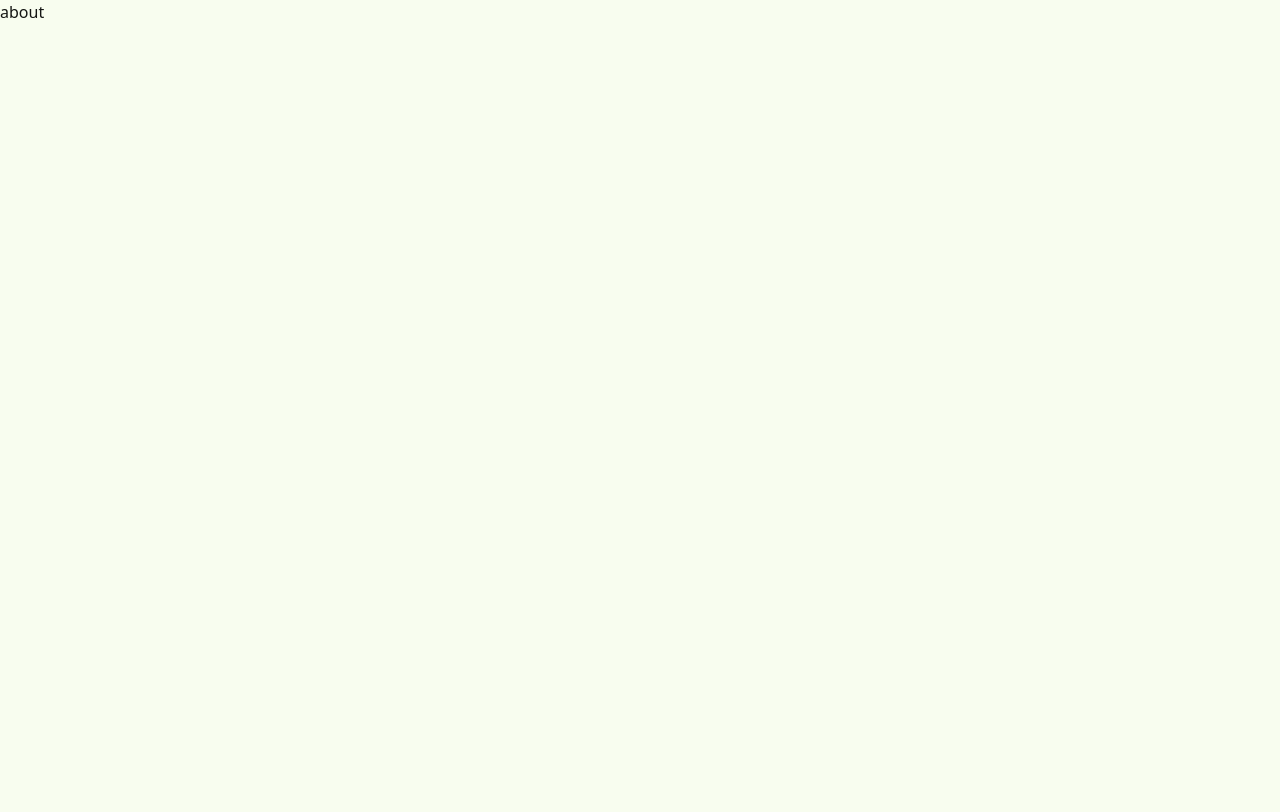
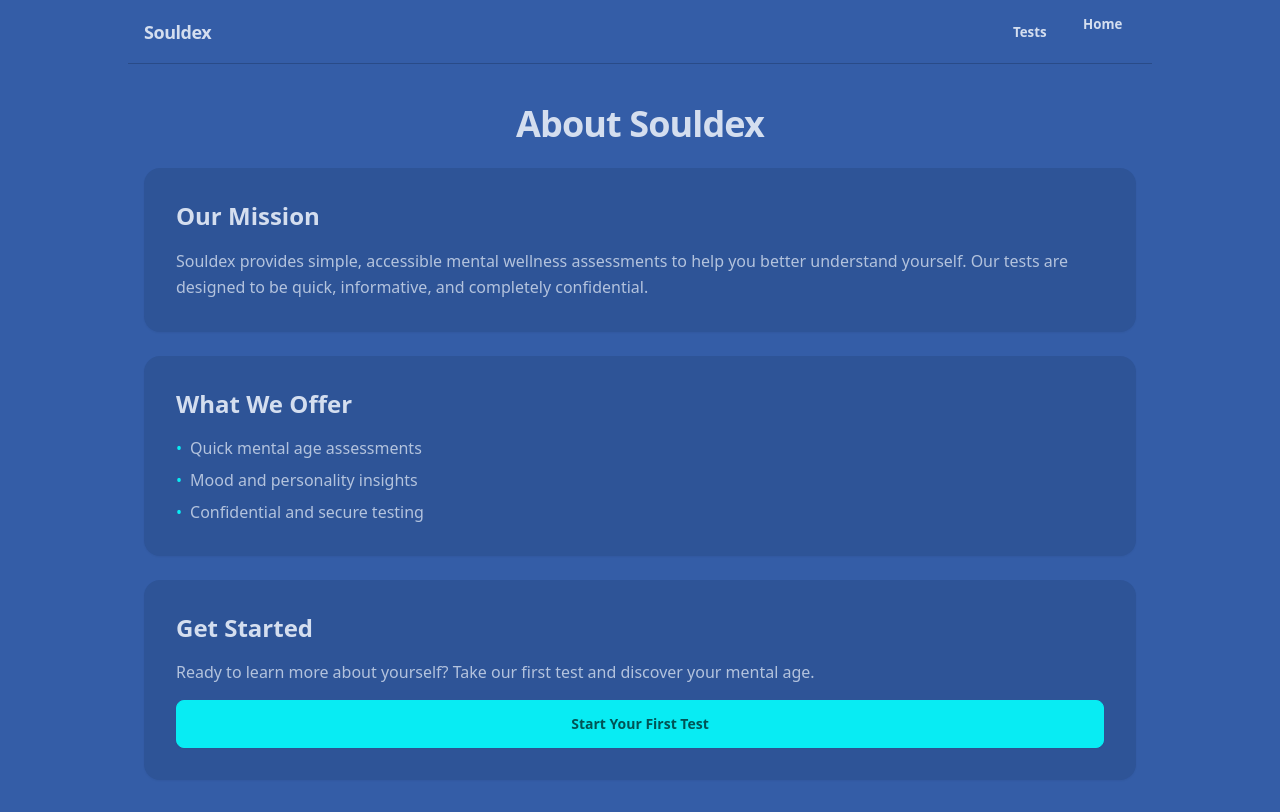
Before and after one commit to SAGEisheree/souldex, a React (Vite) app: page /about in a window 1280 px wide. Built offline with nearby package versions, Linux system fonts and the light colour scheme.

Commit message:
answers are ready to send to api

```diff
--- a/index.html
+++ b/index.html
@@ -1,5 +1,5 @@
 <!doctype html>
-<html lang="en" data-theme="lemonade">
+<html lang="en" data-theme="aqua">
   <head>
     <meta charset="UTF-8" />
     <link rel="icon" type="image/svg+xml" href="/vite.svg" />
--- a/package.json
+++ b/package.json
@@ -10,6 +10,7 @@
     "preview": "vite preview"
   },
   "dependencies": {
+    "@google/generative-ai": "^0.24.1",
     "react": "^19.1.0",
     "react-dom": "^19.1.0",
     "react-router-dom": "^7.13.1"
--- a/src/App.jsx
+++ b/src/App.jsx
@@ -3,12 +3,16 @@ import { Routes, Route } from "react-router-dom";
 import HomePage from "./things/homePage.jsx";
 import MentalAge from "./things/mentalAge.jsx";
 import About from "./things/about.jsx";
+import Response1 from "./things/response1.jsx";
+import MentalSubmit from "./things/mentalsubmit.jsx";
 
 const App = () => {
   return (
     <Routes>
       <Route path="/" element={<HomePage />} />
-      <Route path="/mentalage" element={<MentalAge />} />
+      <Route path="/mentalage" element={<MentalAge />}/>
+      <Route path="/response" element={<Response1 />} />
+      <Route path="/mentalsubmit" element={<MentalSubmit />} />
       <Route path="/about" element={<About />} />
     </Routes>
   );
--- a/src/things/about.jsx
+++ b/src/things/about.jsx
@@ -1,9 +1,78 @@
 import React from 'react'
+import { Link } from "react-router-dom";
 
-const about = () => {
+const About = () => {
   return (
-    <div>about</div>
+    <div className="min-h-screen bg-base-100 text-base-content">
+      {/* Navbar */}
+      <nav className="navbar mx-auto max-w-5xl border-b border-base-300 px-4">
+        <div className="flex-1">
+          <span className="text-lg font-bold tracking-tight">Souldex</span>
+        </div>
+        <div className="flex-none gap-2">
+          <button className="btn btn-ghost btn-sm normal-case hidden md:block">Tests</button>
+          <Link to="/" className="btn btn-ghost btn-sm normal-case hidden md:block">Home</Link>
+          {/* Mobile menu button */}
+          <div className="dropdown dropdown-end md:hidden">
+            <label tabIndex={0} className="btn btn-ghost btn-sm btn-circle">
+              <svg xmlns="http://www.w3.org/2000/svg" className="h-5 w-5" fill="none" viewBox="0 0 24 24" stroke="currentColor">
+                <path strokeLinecap="round" strokeLinejoin="round" strokeWidth="2" d="M4 6h16M4 12h16M4 18h16" />
+              </svg>
+            </label>
+            <ul tabIndex={0} className="menu menu-sm dropdown-content mt-3 z-[1] p-2 shadow bg-base-100 rounded-box w-52">
+              <li><button className="btn btn-ghost btn-sm normal-case">Tests</button></li>
+              <li><Link to="/" className="btn btn-ghost btn-sm normal-case">Home</Link></li>
+            </ul>
+          </div>
+        </div>
+      </nav>
+
+      {/* Main Content */}
+      <main className="mx-auto max-w-5xl space-y-8 px-4 pb-8 pt-10">
+        <section className="space-y-6">
+          <h1 className="text-2xl md:text-4xl font-bold tracking-tight text-center">About Souldex</h1>
+
+          <div className="prose prose-base md:prose-lg max-w-none">
+            <div className="card bg-base-200 shadow-sm p-6 md:p-8">
+              <h2 className="text-xl md:text-2xl font-semibold mb-4">Our Mission</h2>
+              <p className="text-base-content/80 leading-relaxed">
+                Souldex provides simple, accessible mental wellness assessments to help you better understand yourself.
+                Our tests are designed to be quick, informative, and completely confidential.
+              </p>
+            </div>
+
+            <div className="card bg-base-200 shadow-sm p-6 md:p-8 mt-6">
+              <h2 className="text-xl md:text-2xl font-semibold mb-4">What We Offer</h2>
+              <ul className="space-y-2 text-base-content/80">
+                <li className="flex items-start gap-2">
+                  <span className="text-primary">•</span>
+                  <span>Quick mental age assessments</span>
+                </li>
+                <li className="flex items-start gap-2">
+                  <span className="text-primary">•</span>
+                  <span>Mood and personality insights</span>
+                </li>
+                <li className="flex items-start gap-2">
+                  <span className="text-primary">•</span>
+                  <span>Confidential and secure testing</span>
+                </li>
+              </ul>
+            </div>
+
+            <div className="card bg-base-200 shadow-sm p-6 md:p-8 mt-6">
+              <h2 className="text-xl md:text-2xl font-semibold mb-4">Get Started</h2>
+              <p className="text-base-content/80 mb-4">
+                Ready to learn more about yourself? Take our first test and discover your mental age.
+              </p>
+              <Link to="/mentalage" className="btn btn-primary">
+                Start Your First Test
+              </Link>
+            </div>
+          </div>
+        </section>
+      </main>
+    </div>
   )
 }
 
-export default about
+export default About
--- a/src/things/homePage.jsx
+++ b/src/things/homePage.jsx
@@ -8,9 +8,21 @@ const HomePage = () => (
       <div className="flex-1">
         <span className="text-lg font-bold tracking-tight">Souldex</span>
       </div>
-      <div className="hidden flex-none gap-2 md:flex">
-        <button className="btn btn-ghost btn-sm normal-case">Tests</button>
-        <Link to="/about" className="btn btn-ghost btn-sm normal-case">About</Link>
+      <div className="flex-none gap-2">
+        <button className="btn btn-ghost btn-sm normal-case hidden md:block">Tests</button>
+        <Link to="/about" className="btn btn-ghost btn-sm normal-case hidden md:block">About</Link>
+        {/* Mobile menu button */}
+        <div className="dropdown dropdown-end md:hidden">
+          <label tabIndex={0} className="btn btn-ghost btn-sm btn-circle">
+            <svg xmlns="http://www.w3.org/2000/svg" className="h-5 w-5" fill="none" viewBox="0 0 24 24" stroke="currentColor">
+              <path strokeLinecap="round" strokeLinejoin="round" strokeWidth="2" d="M4 6h16M4 12h16M4 18h16" />
+            </svg>
+          </label>
+          <ul tabIndex={0} className="menu menu-sm dropdown-content mt-3 z-[1] p-2 shadow bg-base-100 rounded-box w-52">
+            <li><button className="btn btn-ghost btn-sm normal-case">Tests</button></li>
+            <li><Link to="/about" className="btn btn-ghost btn-sm normal-case">About</Link></li>
+          </ul>
+        </div>
       </div>
     </nav>
 
@@ -18,8 +30,8 @@ const HomePage = () => (
     <main className="mx-auto max-w-5xl space-y-8 px-4 pb-8 pt-10">
       {/* Header */}
       <section className="space-y-2 text-center md:text-left">
-        <h2 className="text-3xl font-bold tracking-tight">Available tests</h2>
-        <p className="text-sm text-base-content/70">
+        <h2 className="text-2xl md:text-3xl font-bold tracking-tight">Available tests</h2>
+        <p className="text-sm md:text-base text-base-content/70">
           Short, simple checks about mood, personality, and how you&apos;re
           doing lately.
         </p>
--- a/src/things/mentalAge.jsx
+++ b/src/things/mentalAge.jsx
@@ -23,7 +23,7 @@ const MentalAge = () => {
       </nav>
 
 
-      <div className='ml-[50vh]  mr-[50vh]'>
+      <div className=''>
         <MentalForm />
       </div>
 
--- a/src/things/mentalForm.jsx
+++ b/src/things/mentalForm.jsx
@@ -1,14 +1,15 @@
 import React from 'react'
 import { useState } from 'react';
+import { GoogleGenerativeAI } from "@google/generative-ai";
+
 
 const MentalForm = () => {
-
-
 const quizData = [
     {
       id: 1,
       question: "Which planet is known as the Red Planet?",
       options: ["Earth", "Mars", "Jupiter", "Saturn"],
+
     },
     {
       id: 2,
@@ -24,23 +25,37 @@ const quizData = [
 
   const [currentIndex, setCurrentIndex] = useState(0);
   const [selectedAnswer, setSelectedAnswer] = useState("");
-
+  const [allAnswers, setAllAnswers] = useState([]);
   const isLastQuestion = currentIndex === quizData.length - 1;
   const current = quizData[currentIndex];
 
   const handleNext = () => {
+
+    const currentAnswer = [
+      {
+        id: current.id,
+        question: current.question,
+        answer: selectedAnswer
+      }
+    ];
+
+      const updatedAnswers = [...allAnswers, currentAnswer]
+
     if (isLastQuestion) {
       console.log("Final Submission");
+      console.log(updatedAnswers);
     } else {
+      setAllAnswers(updatedAnswers)
       setCurrentIndex(prev => prev + 1);
       setSelectedAnswer("");
+
     }
   };
 
   return (
-    <div className="flex justify-center min-h-fit p-4">
+    <div className="flex justify-center  p-4 md:p-8">
       {/* DaisyUI Card Component */}
-      <div className="card w-full max-w-md bg-base-100 shadow-xl border border-base-300">
+      <div className="card  bg-base-100 shadow-xl border border-base-300">
         <div className="card-body">
 
           {/* Progress badge */}
@@ -51,18 +66,18 @@ const quizData = [
           </div>
 
           {/* Question Text */}
-          <h2 className="card-title text-xl mb-6">{current.question}</h2>
+          <h2 className="card-title text-lg md:text-xl mb-6">{current.question}</h2>
 
           {/* Options List */}
           <div className="form-control space-y-2">
             {current.options.map((option, idx) => (
               <label
                 key={idx}
-                className={`label cursor-pointer p-4 rounded-lg border border-base-300 transition-colors hover:bg-base-200 ${
+                className={`label cursor-pointer p-3 md:p-4 rounded-lg border border-base-300 transition-colors hover:bg-base-200 ${
                   selectedAnswer === option ? "bg-base-200 border-primary shadow-inner" : ""
                 }`}
               >
-                <span className="label-text text-base font-medium">{option}</span>
+                <span className="label-text text-sm md:text-base font-medium">{option}</span>
                 <input
                   type="radio"
                   name="quiz-option"
@@ -76,15 +91,17 @@ const quizData = [
 
           {/* Action Button */}
           <div className="card-actions mt-8">
+
             <button
               onClick={handleNext}
               disabled={!selectedAnswer}
               className={`btn btn-block shadow-md ${
                 isLastQuestion ? "btn-success" : "btn-primary"
               }`}
-            >
+              >
               {isLastQuestion ? "Submit Answer" : "Next Question"}
             </button>
+
           </div>
 
         </div>
--- /dev/null
+++ b/src/things/mentalsubmit.jsx
@@ -0,0 +1,9 @@
+import React from 'react'
+
+const mentalsubmit = () => {
+  return (
+    <div>mentalsubmit</div>
+  )
+}
+
+export default mentalsubmit
--- /dev/null
+++ b/src/things/response1.jsx
@@ -0,0 +1,9 @@
+import React from 'react'
+
+const Response1 = () => {
+  return (
+    <div>response1</div>
+  )
+}
+
+export default Response1
```
Also changed, not shown: 1 other file (tests, documents, lock files or other folders).
